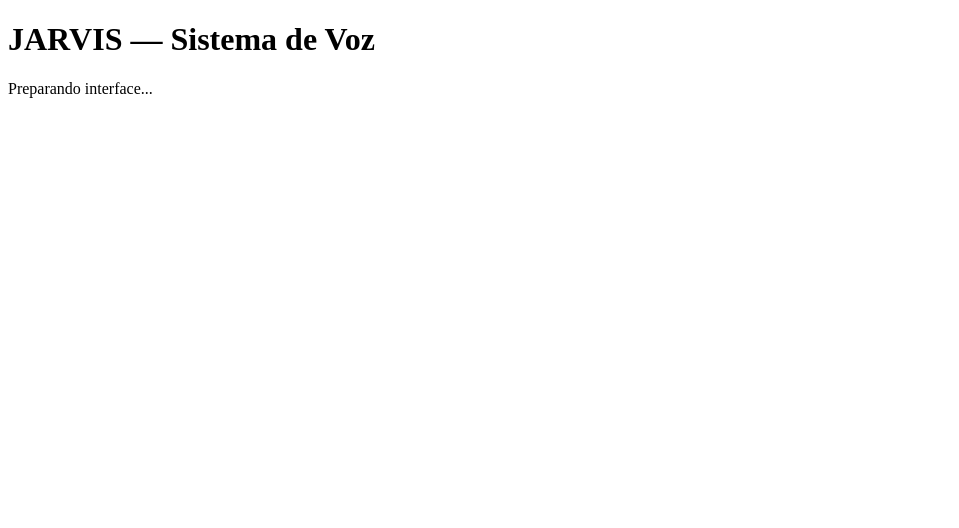
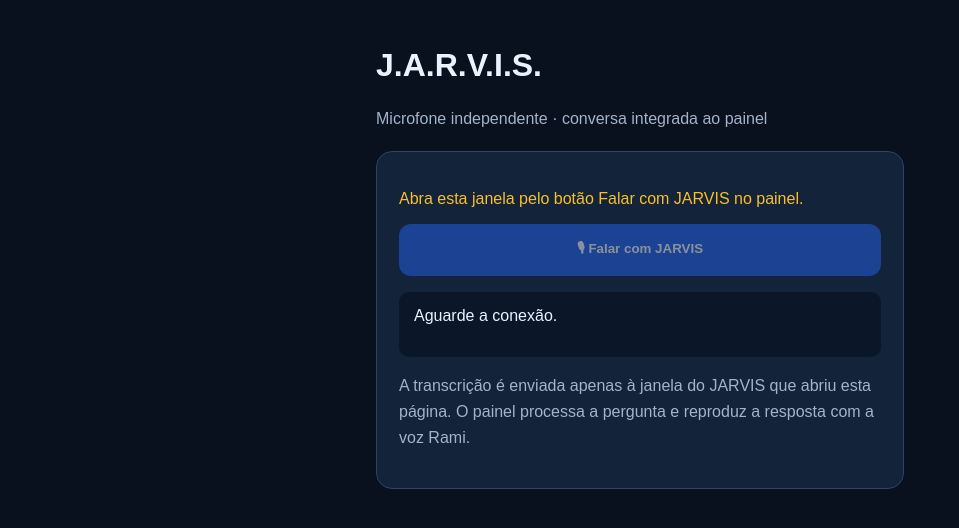
Before and after one commit to richardandradegestao-prog/jarvis-voz, a plain HTML site: page index.html in a window 1280 px wide. Shown: the whole page, without its empty margins (0-959 px from the left). Drawn offline with Linux system fonts and the light colour scheme.

Commit message:
Update index.html

```diff
--- a/index.html
+++ b/index.html
@@ -1,11 +1,26 @@
-<!DOCTYPE html>
-<html lang="pt-BR">
-<head>
-  <meta charset="UTF-8">
-  <title>JARVIS</title>
-</head>
-<body>
-  <h1>JARVIS — Sistema de Voz</h1>
-  <p>Preparando interface...</p>
-</body>
-</html>
+<!doctype html><html lang="pt-BR"><head><meta charset="utf-8"><meta name="viewport" content="width=device-width, initial-scale=1"><title>JARVIS — Microfone</title><style>*{box-sizing:border-box}body{margin:0;background:#09111f;color:#eaf2ff;font:16px Arial,sans-serif}.wrap{max-width:580px;margin:auto;padding:26px}.card{background:#13233a;border:1px solid #30445f;border-radius:16px;padding:22px;margin-top:20px}button{border:0;border-radius:12px;padding:15px 20px;color:white;background:#2563eb;font-weight:700;cursor:pointer;width:100%}button:disabled{opacity:.5}.muted{color:#a2b3ca;line-height:1.6}.result{padding:15px;background:#0b1728;border-radius:10px;min-height:65px;white-space:pre-wrap;overflow-wrap:anywhere}.ok{color:#4adea3}.warn{color:#fbbf24}</style></head><body><main class="wrap"><h1>J.A.R.V.I.S.</h1><p class="muted">Microfone independente · conversa integrada ao painel</p><div class="card"><p id="estado" class="warn">Conectando ao painel...</p><button id="microfone" disabled>🎙 Falar com JARVIS</button><p id="fala" class="result">Aguarde a conexão.</p><p class="muted">A transcrição é enviada apenas à janela do JARVIS que abriu esta página. O painel processa a pergunta e reproduz a resposta com a voz Rami.</p></div></main><script>
+(function(){
+ const estado=document.getElementById('estado'),fala=document.getElementById('fala'),botao=document.getElementById('microfone');
+ const SpeechRecognition=window.SpeechRecognition||window.webkitSpeechRecognition;
+ let nonce='',conectado=false,ouvindo=false,rec=null;
+ function enviar(tipo,texto){if(window.opener&&!window.opener.closed)window.opener.postMessage({app:'jarvis-voz-v2',tipo,nonce,texto},'*');}
+ window.addEventListener('message',function(event){
+  if(!window.opener||event.source!==window.opener)return;
+  const m=event.data;if(!m||m.app!=='jarvis-voz-v2'||m.tipo!=='ready'||!/^[0-9a-f]{48}$/.test(m.nonce||''))return;
+  nonce=m.nonce;conectado=true;estado.textContent='✓ Conectado ao JARVIS';estado.className='ok';
+  botao.disabled=!SpeechRecognition;fala.textContent=SpeechRecognition?'Clique no botão e fale naturalmente.':'Reconhecimento indisponível neste navegador.';
+ });
+ if(!window.opener){estado.textContent='Abra esta janela pelo botão Falar com JARVIS no painel.';}
+ else enviar('hello','');
+ botao.onclick=function(){
+  if(!conectado)return;
+  if(ouvindo&&rec){rec.stop();return;}
+  rec=new SpeechRecognition();rec.lang='pt-BR';rec.interimResults=false;rec.continuous=false;
+  rec.onstart=function(){ouvindo=true;botao.textContent='■ Parar';fala.textContent='Ouvindo, senhor...';};
+  rec.onresult=function(e){const t=e.results[0][0].transcript;fala.textContent='Você: '+t;enviar('transcricao',t);};
+  rec.onerror=function(e){fala.textContent='Falha no reconhecimento: '+e.error;enviar('status','Microfone: '+e.error);};
+  rec.onend=function(){ouvindo=false;botao.textContent='🎙 Falar com JARVIS';};
+  try{rec.start();}catch(e){fala.textContent=e.message;}
+ };
+})();
+</script></body></html>
```
